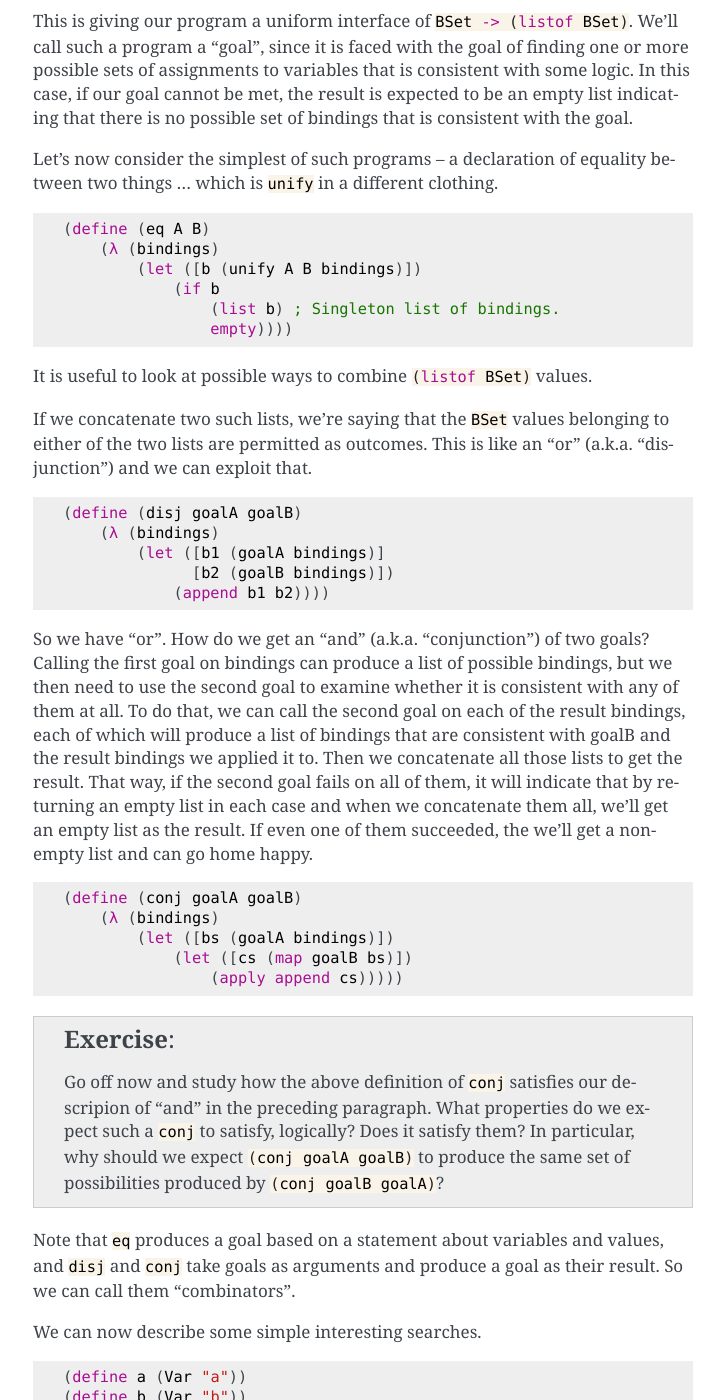
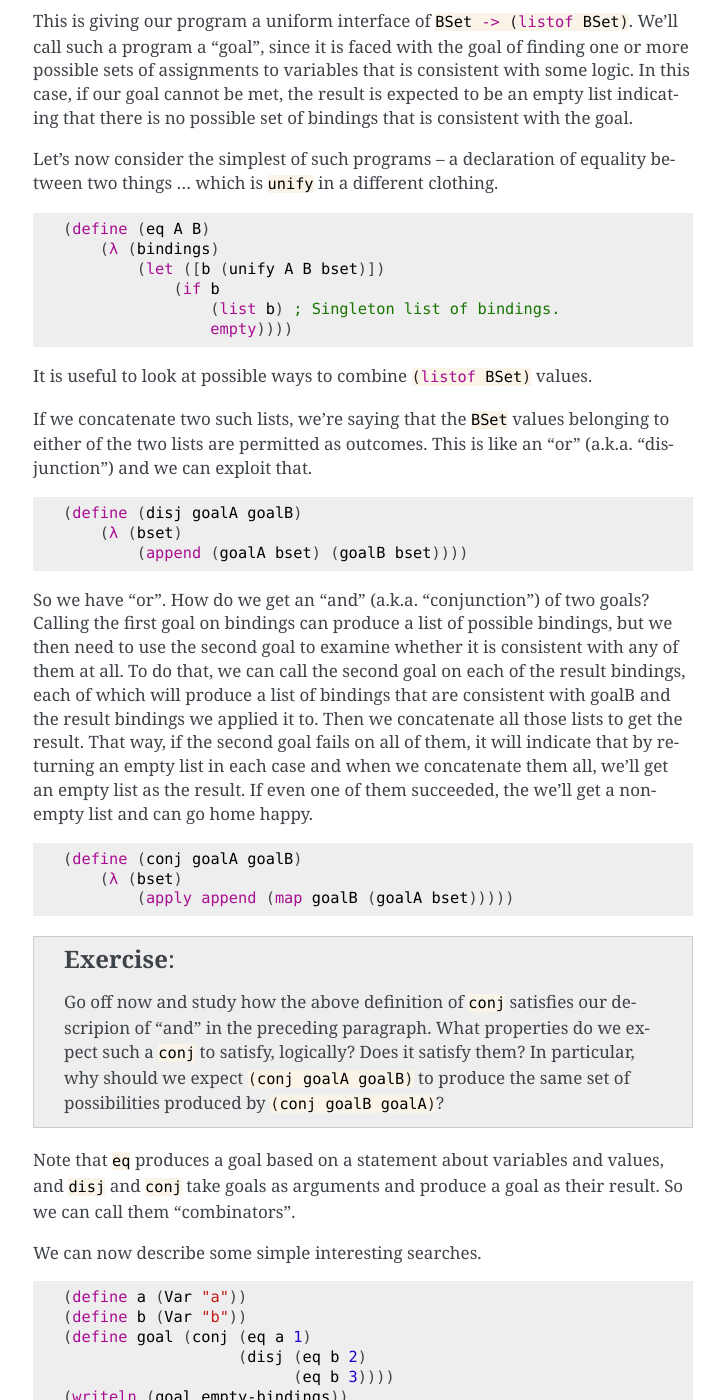
Before and after one commit to kreauniv/comp308, a Sphinx documentation site: the page built from source/appsem.rst, in a window 1280 px wide and 1400 px high, scrolled down 3357 px. Shown: the whole window, without its empty margins (387-1111 px from the left). Built offline with Sphinx 7.4.7, drawn with Linux system fonts in a browser that asks for light colours; some of the changed text lies outside the part shown.

Commit message:
Fixes in appsem.rst

```diff
--- a/source/appsem.rst
+++ b/source/appsem.rst
@@ -125,29 +125,29 @@ made via equality.
     ; unify tries to assert A = B in the context of the given
     ; bindings. It produces an augmented set of bindings if the
     ; assertion provided new information about variables involved.
-    (define (unify A B bindings)
-        (let ([av (walk A bindings)]
-              [bv (walk B bindings)])
+    (define (unify A B bset)
+        (let ([av (walk A bset)]
+              [bv (walk B bset)])
               ; By taking the walked end values for both LHS and RHS
               ; of the unification, we're guaranteed that both never
               ; appear as the key in our bindings set.
             (cond
                 [(and (Var? av) (Var? bv) (equal? av bv))
-                 av]         ; Handles 1
+                 bset]         ; Handles 1
                 [(Var? av)   ; Handles 2 & 3
-                 (extend av bv bindings)]
+                 (extend av bv bset)]
                 [(Var? bv)   ; Handles 4
-                 (extend bv av bindings)]
+                 (extend bv av bset)]
                 [(eq? av bv) ; Handles 5
-                 bindings]
+                 bset]
                 ; Produce #f in all other cases.
-                [#t #f])))
+                [else #f])))
 
 
-    (define empty-bindings empty)
+    (define empty-bset empty)
 
-    (define (extend key val bindings)
-        (cons (list key val) bindings))
+    (define (extend key val bset)
+        (cons (list key val) bset))
 
 Goals
 -----
@@ -173,7 +173,7 @@ between two things ... which is :rkt:`unify` in a different clothing.
 
     (define (eq A B)
         (λ (bindings)
-            (let ([b (unify A B bindings)])
+            (let ([b (unify A B bset)])
                 (if b
                     (list b) ; Singleton list of bindings.
                     empty))))
@@ -188,10 +188,8 @@ belonging to either of the two lists are permitted as outcomes. This is like an
 .. code-block:: racket
 
     (define (disj goalA goalB)
-        (λ (bindings)
-            (let ([b1 (goalA bindings)]
-                  [b2 (goalB bindings)])
-                (append b1 b2))))
+        (λ (bset)
+            (append (goalA bset) (goalB bset))))
 
 
 So we have "or". How do we get an "and" (a.k.a. "conjunction") of two goals?
@@ -209,10 +207,8 @@ happy.
 .. code-block:: racket
 
     (define (conj goalA goalB)
-        (λ (bindings)
-            (let ([bs (goalA bindings)])
-                (let ([cs (map goalB bs)])
-                    (apply append cs)))))
+        (λ (bset)
+            (apply append (map goalB (goalA bset)))))
 
 .. admonition:: **Exercise**
 
@@ -306,30 +302,30 @@ We now use this to modify our unification procedure to support pairs.
 
 .. code-block:: racket
 
-    (define (unify A B bindings)
-        (let ([av (walk A bindings)]
-              [bv (walk B bindings)])
+    (define (unify A B bset)
+        (let ([av (walk A bset)]
+              [bv (walk B bset)])
               ; By taking the walked end values for both LHS and RHS
               ; of the unification, we're guaranteed that both never
               ; appear as the key in our bindings set.
             (cond
                 [(and (Var? av) (Var? bv) (equal? av bv))
-                 av]         ; Handles 1
+                 bset]         ; Handles 1
                 [(and (Var? av) (not (occurs? av bv)))   ; Handles 2 & 3
-                 (extend av bv bindings)]
+                 (extend av bv bset)]
                 [(and (Var? bv) (not (occurs? bv av)))   ; Handles 4
-                 (extend bv av bindings)]
+                 (extend bv av bset)]
                 [(and (pair? av) (pair? bv))
                  ; We have to use car and cdr here instead of first
                  ; and rest because the latter two require the
                  ; pair to be a non-empty list ... which is not a
                  ; constraint we require to be met by the two pairs.
-                 (let ([b2 (unify (car av) (car bv) bindings)])
+                 (let ([b2 (unify (car av) (car bv) bset)])
                      (unify (cdr av) (cdr bv) b2))]
                 [(eq? av bv) ; Handles 5
-                 bindings]
+                 bset]
                 ; Produce #f in all other cases.
-                [#t #f])))
+                [else #f])))
 
 Such a structural unification is way more powerful than the ordinary atomic
 value unification we did earlier. Check out the simple example below and make
@@ -423,25 +419,25 @@ two functors. We want the fields to match in count. i.e. We're going to demand t
             ; that as "var occurs", since that is benign self equality.
             [else #f]))
 
-    (define (unify A B bindings)
-        (let ([av (walk A bindings)]
-              [bv (walk B bindings)])
+    (define (unify A B bset)
+        (let ([av (walk A bset)]
+              [bv (walk B bset)])
               ; By taking the walked end values for both LHS and RHS
               ; of the unification, we're guaranteed that both never
               ; appear as the key in our bindings set.
             (cond
                 [(and (Var? av) (Var? bv) (equal? av bv))
-                 av]
+                 bset]
                 [(and (Var? av) (not (occurs? av bv)))
-                 (extend av bv bindings)]
+                 (extend av bv bset)]
                 [(and (Var? bv) (not (occurs? bv av)))
-                 (extend bv av bindings)]
+                 (extend bv av bset)]
                 [(and (pair? av) (pair? bv))
                  ; We have to use car and cdr here instead of first
                  ; and rest because the latter two require the
                  ; pair to be a non-empty list ... which is not a
                  ; constraint we require to be met by the two pairs.
-                 (let ([b2 (unify (car av) (car bv) bindings)])
+                 (let ([b2 (unify (car av) (car bv) bset)])
                      (unify (cdr av) (cdr bv) b2))]
                 [(and (valid-fexpr? av)
                       (valid-fexpr? bv)
@@ -451,11 +447,11 @@ two functors. We want the fields to match in count. i.e. We're going to demand t
                  ; Here we're relying on the previous cond case, which
                  ; works with general nested pairs and hence also works with lists
                  ; ... which is what we're limiting ourselves to in this case.
-                 (unify (FExpr-args av) (FExpr-args bv) bindings)]
+                 (unify (FExpr-args av) (FExpr-args bv) bset)]
                 [(eq? av bv)
-                 bindings]
+                 bset]
                 ; Produce #f in all other cases.
-                [#t #f])))
+                [else #f])))
 
 
 .. admonition:: **Questions**
```
